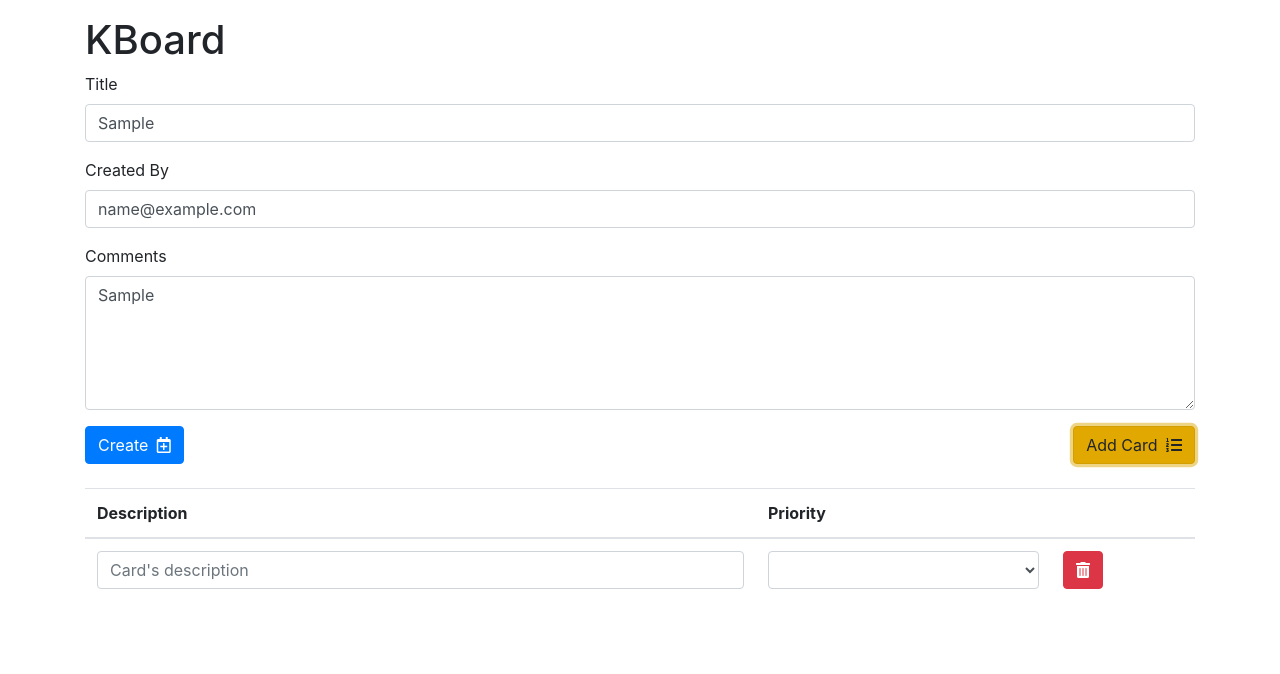
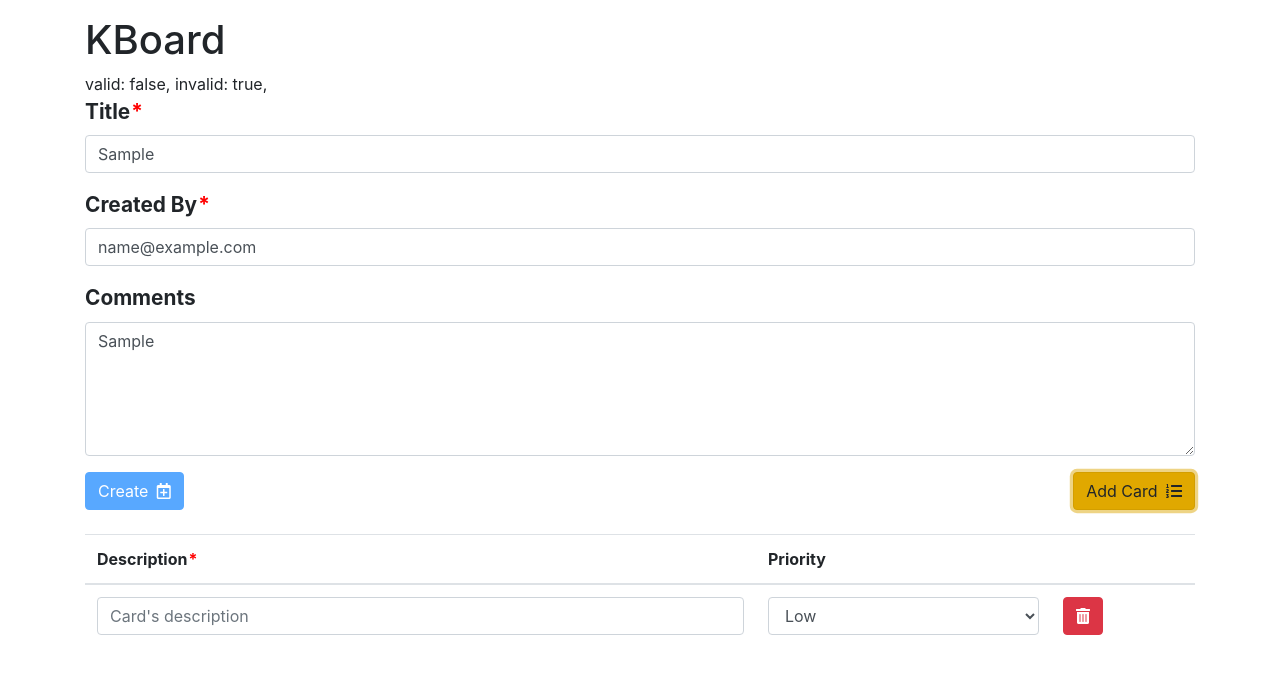
Before and after one commit to chukmunnlee/neatstack, an Angular app in the folder frontend/: page / in a window 1280 px wide. Both pictures are taken after typing "Sample", "name@example.com", "Sample" into the empty fields and a click on the button "Add Card". Shown: the top 674 px of the page. Built offline with nearby package versions, Linux system fonts and the light colour scheme.

Commit message:
form validation

```diff
--- a/frontend/src/app/components/kboard.component.css
+++ b/frontend/src/app/components/kboard.component.css
@@ -0,0 +1,15 @@
+.form-group > label {
+	font-size: 1.3em;
+	font-weight: bold;
+}
+
+.form-group.required > label:after,
+.table th.required:after {
+	content: "*";
+	color: red;
+	margin-left: 1px;
+}
+
+button:disabled {
+	cursor: not-allowed;
+}
--- a/frontend/src/app/components/kboard.component.html
+++ b/frontend/src/app/components/kboard.component.html
@@ -3,18 +3,26 @@
 		<h1>KBoard</h1>
 	</div>
 </div>
+<div>
+	valid: {{ boardGroup.valid }},
+	invalid: {{ boardGroup.invalid }},
+</div>
 <div class="row">
 	<div class="col">
 		<form [formGroup]="boardGroup" (ngSubmit)="processForm()">
-			<div class="form-group">
+			<div class="form-group required">
 				<label for="title">Title</label>
 				<input id="title" class="form-control" type="text"
+						[ngClass]="{'is-invalid': !isControlValid('title')}"
 						placeholder="Board's title" formControlName="title">
+				<div class="invalid-feedback">Title must be longer than 3 characters</div>
 			</div>
-			<div class="form-group">
+			<div class="form-group required">
 				<label for="createdBy">Created By</label>
 				<input id="createdBy" class="form-control" type="email"
+						[ngClass]="{'is-invalid': !isControlValid('createdBy')}"
 						placeholder="Owner's email" formControlName="createdBy">
+				<div class="invalid-feedback">Please enter a valid email</div>
 			</div>
 			<div class="form-group">
 				<label for="comments">Comments</label>
@@ -22,7 +30,8 @@
 							placeholder="Comments" formControlName="comments"></textarea>
 			</div>
 			<div class="d-flex justify-content-between">
-				<button class="btn btn-primary" type="submit">
+				<button class="btn btn-primary" type="submit"
+						[disabled]="boardGroup.invalid">
 					Create
 					<i class="far fa-calendar-plus ml-1"></i>
 				</button>
@@ -39,7 +48,7 @@
 			<table class="table mt-4" *ngIf="cardsArray.controls.length > 0">
 				<thead>
 					<tr>
-						<th>Description</th>
+						<th class="required">Description</th>
 						<th>Priority</th>
 						<th></th>
 					</tr>
@@ -48,6 +57,7 @@
 					<tr *ngFor="let c of cardsArray.controls; let idx = index" [formGroup]="c">
 						<td>
 							<input class="form-control" type="text"
+									[ngClass]="{'is-invalid': !isControlValid('description', idx)}"
 									placeholder="Card's description" formControlName="description">
 						</td>
 						<td>
--- a/frontend/src/app/components/kboard.component.ts
+++ b/frontend/src/app/components/kboard.component.ts
@@ -1,5 +1,12 @@
 import { Component, OnInit } from '@angular/core';
-import { FormBuilder, FormGroup, FormArray } from '@angular/forms'
+import { FormBuilder, FormGroup, FormArray, FormControl,
+	Validators, AbstractControl, ValidationErrors } from '@angular/forms'
+
+const nonWithSpace = (ctrl: AbstractControl) => {
+	if (ctrl.value.trim().length > 0)
+		return (null)
+	return { nonWithSpace: true } as ValidationErrors
+}
 
 @Component({
   selector: 'app-kboard',
@@ -31,6 +38,17 @@ export class KboardComponent implements OnInit {
 		this.initializeForm()
 	}
 
+	isControlValid(ctrlName: string, idx = -1): boolean {
+		let ctrl: FormControl
+		if (idx == -1)
+			ctrl = this.boardGroup.get(ctrlName) as FormControl
+		else {
+			const grp = this.cardsArray.controls[idx]
+			ctrl = grp.get(ctrlName) as FormControl
+		}
+		return (ctrl.pristine || ctrl.valid)
+	}
+
 	initializeForm() {
 		this.boardGroup = this.createBoard()
 		this.cardsArray = this.boardGroup.get('cards') as FormArray
@@ -40,8 +58,9 @@ export class KboardComponent implements OnInit {
 	private createBoard(): FormGroup {
 		return (
 			this.fb.group({
-				title: this.fb.control(''),
-				createdBy: this.fb.control(''),
+				title: this.fb.control('',
+					[ Validators.required, Validators.minLength(3), nonWithSpace ]),
+				createdBy: this.fb.control('', [ Validators.required, Validators.email ]),
 				comments: this.fb.control(''),
 				cards: this.createCards()
 			})
@@ -55,8 +74,8 @@ export class KboardComponent implements OnInit {
 	private createCard(): FormGroup {
 		return (
 			this.fb.group({
-				description: this.fb.control(''),
-				priority: this.fb.control('')
+				description: this.fb.control('', [ Validators.required, nonWithSpace ]),
+				priority: this.fb.control('0')
 			})
 		)
 	}
```
